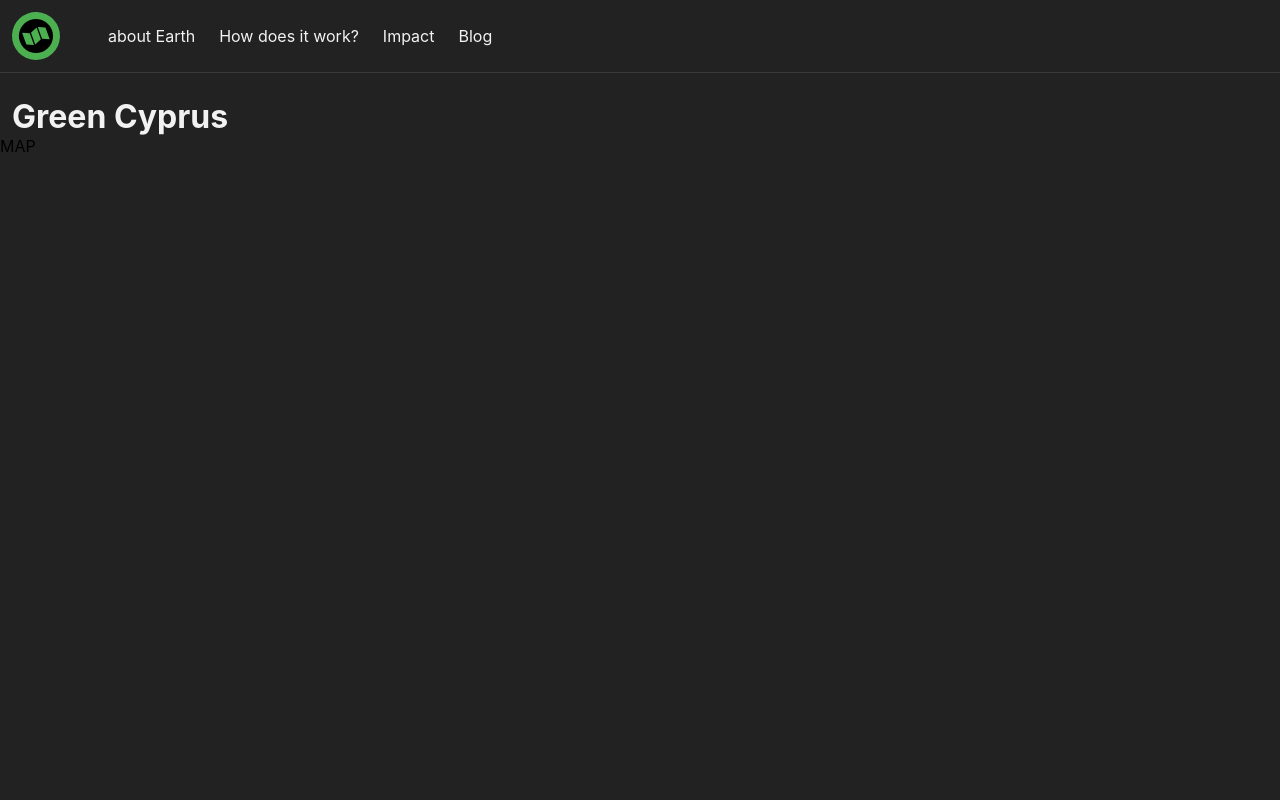
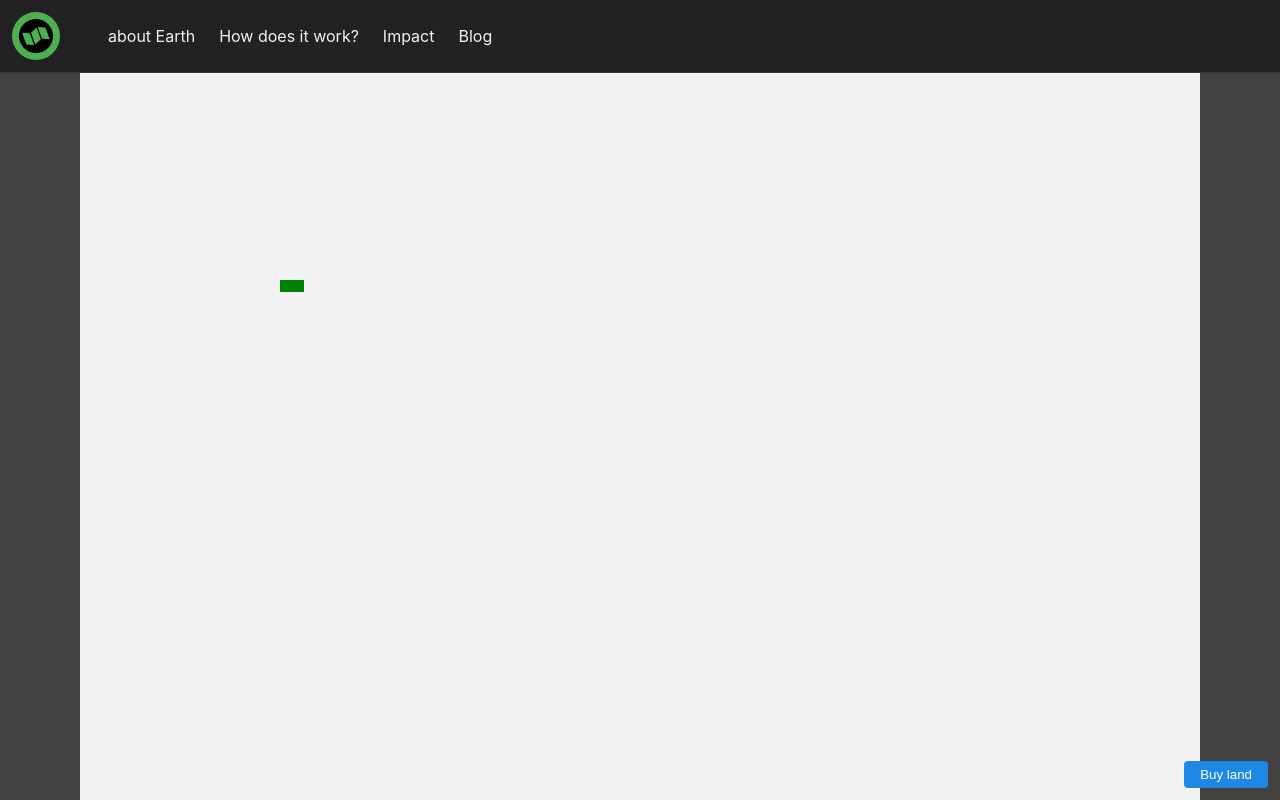
Before and after one commit to Courier-Britva/null, a React (Create React App) app: page / in a window 1280 px wide. Built offline with nearby package versions, Linux system fonts and the light colour scheme.

Commit message:
map fies

```diff
--- a/src/App.js
+++ b/src/App.js
@@ -6,9 +6,6 @@ function App() {
     <div className="App">
       <Header/>
       <div className="app__body">
-        <h1 className="app_title container">
-          Green Cyprus
-        </h1>
         <Map/>
       </div>
     </div>
--- a/src/components/header/header.css
+++ b/src/components/header/header.css
@@ -9,9 +9,12 @@
 
 .header{
     border-bottom: 1px solid #3A3A3A;
-    position: sticky;
     top: 0;
     padding: 12px 0;
+    background: #222;
+    z-index: 12;
+    position: absolute;
+    width: 100vw;
 }
 
 .header_list__link{
@@ -25,7 +28,7 @@
     content: "";
     position: absolute;
     width: 70%;
-    height: 6px;
+    height: 3px;
     border-radius: 200px;
     bottom: -3px;
     left: 0;
--- /dev/null
+++ b/src/components/map/map.css
@@ -0,0 +1,45 @@
+.map__container{
+    display: flex;
+    justify-content: flex-end;
+}
+
+.map__wrapper {
+    position: relative;
+    padding: 10px;
+  }
+
+
+.canvas_buy__button{
+    position: absolute;
+    bottom: 12px;
+    right: 12px;
+}
+
+.canvas__container{
+    position: relative;
+}
+
+.canvas__container {
+    width: 100vw;
+    height: 100vh;
+    overflow: hidden;
+    display: flex;
+    flex-direction: column;
+    align-items: center;
+    background-color: #424242;
+  }
+
+  .canvas {
+    display: block;
+    background-color: transparent;
+  }
+
+  .canvas_buy__button {
+    margin-top: 10px;
+    padding: 6px 16px;
+    background: #1e88e5;
+    color: white;
+    border: none;
+    border-radius: 4px;
+    cursor: pointer;
+  }
--- a/src/components/map/map.js
+++ b/src/components/map/map.js
@@ -1,12 +1,157 @@
-import Payment from "../payment/payment";
+import { useRef, useState, useEffect } from 'react'
+import './map.css'
+
+const CELL_SIZE = 5
+const WIDTH = 280
+const HEIGHT = 200
 
 function Map() {
+  const canvasRef = useRef(null)
+
+  const [occupiedZones, setOccupiedZones] = useState([
+    { x: 10, y: 10, w: 5, h: 4 },
+    { x: 50, y: 70, w: 6, h: 3 },
+  ])
+
+  const [isSelecting, setIsSelecting] = useState(false)
+  const [isBuyMode, setIsBuyMode] = useState(false)
+  const [selectionRect, setSelectionRect] = useState(null)
+
+  const [offset, setOffset] = useState({ x: 0, y: 0 })
+  const [zoom, setZoom] = useState(1)
+  const panStart = useRef(null)
+  const selectStart = useRef(null)
+
+  const draw = (ctx) => {
+    ctx.clearRect(0, 0, ctx.canvas.width, ctx.canvas.height)
+    ctx.save()
+    ctx.translate(offset.x, offset.y)
+    ctx.scale(zoom, zoom)
+
+    // Тёмный фон
+    ctx.fillStyle = '#424242'
+    ctx.fillRect(0, 0, ctx.canvas.width / zoom, ctx.canvas.height / zoom)
+
+    // Светлая область — рабочая зона
+    ctx.fillStyle = '#f2f2f2'
+    ctx.fillRect(0, 0, WIDTH * CELL_SIZE, HEIGHT * CELL_SIZE)
+
+    for (const zone of occupiedZones) {
+      ctx.fillStyle = 'green'
+      ctx.fillRect(zone.x * CELL_SIZE, zone.y * CELL_SIZE, zone.w * CELL_SIZE, zone.h * CELL_SIZE)
+    }
+
+    if (selectionRect) {
+      const { x, y, w, h } = selectionRect
+      ctx.fillStyle = 'rgba(0, 120, 255, 0.3)'
+      ctx.fillRect(x * CELL_SIZE, y * CELL_SIZE, w * CELL_SIZE, h * CELL_SIZE)
+      ctx.strokeStyle = 'blue'
+      ctx.lineWidth = 1
+      ctx.strokeRect(x * CELL_SIZE, y * CELL_SIZE, w * CELL_SIZE, h * CELL_SIZE)
+    }
+
+    ctx.restore()
+  }
+
+
+  useEffect(() => {
+    const canvas = canvasRef.current
+    const ctx = canvas.getContext('2d')
+    draw(ctx)
+  }, [occupiedZones, offset, zoom, selectionRect])
+
+  const screenToGrid = (x, y) => {
+    const rect = canvasRef.current.getBoundingClientRect()
+    const sx = (x - rect.left - offset.x) / zoom
+    const sy = (y - rect.top - offset.y) / zoom
+    return {
+      x: Math.floor(sx / CELL_SIZE),
+      y: Math.floor(sy / CELL_SIZE),
+    }
+  }
+
+  const handleMouseDown = (e) => {
+    if (e.button === 2) {
+      panStart.current = { x: e.clientX, y: e.clientY, ox: offset.x, oy: offset.y }
+    } else if (e.button === 0 && isBuyMode) {
+      const { x, y } = screenToGrid(e.clientX, e.clientY)
+      selectStart.current = { x, y }
+      setIsSelecting(true)
+    }
+  }
+
+  const handleMouseMove = (e) => {
+    if (panStart.current) {
+      const dx = e.clientX - panStart.current.x
+      const dy = e.clientY - panStart.current.y
+      setOffset({ x: panStart.current.ox + dx, y: panStart.current.oy + dy })
+    } else if (isSelecting && selectStart.current) {
+      const { x: x0, y: y0 } = selectStart.current
+      const { x: x1, y: y1 } = screenToGrid(e.clientX, e.clientY)
+      const x = Math.min(x0, x1)
+      const y = Math.min(y0, y1)
+      const w = Math.abs(x1 - x0) + 1
+      const h = Math.abs(y1 - y0) + 1
+      setSelectionRect({ x, y, w, h })
+    }
+  }
+
+  const handleMouseUp = () => {
+    panStart.current = null
+    if (isSelecting) {
+      setIsSelecting(false)
+    }
+  }
+
+  const handleWheel = (e) => {
+    e.preventDefault()
+    const factor = e.deltaY < 0 ? 1.1 : 0.9
+    setZoom(z => Math.max(0.3, Math.min(3, z * factor)))
+  }
+
+  const handleContextMenu = (e) => {
+    e.preventDefault()
+  }
+
+  const handleBuyClick = () => {
+    setIsBuyMode(true)
+    setSelectionRect(null)
+  }
+
+  const handlePay = () => {
+    if (selectionRect) {
+      setOccupiedZones(prev => [...prev, selectionRect])
+      setSelectionRect(null)
+      setIsBuyMode(false)
+    }
+  }
+
   return (
-    <>
-        MAP
-
-    </>
-  );
+    <div className='canvas__container'>
+      <canvas
+        ref={canvasRef}
+        width={WIDTH * CELL_SIZE}
+        height={HEIGHT * CELL_SIZE}
+        style={{ cursor: isBuyMode ? 'crosshair' : 'default', maxHeight: '100vh' }}
+        onMouseDown={handleMouseDown}
+        onMouseMove={handleMouseMove}
+        onMouseUp={handleMouseUp}
+        onContextMenu={handleContextMenu}
+        onWheel={handleWheel}
+        className='canvas'
+      />
+      <div style={{ marginTop: 10 }}>
+        {!isBuyMode && (
+          <button className='canvas_buy__button' onClick={handleBuyClick}>Buy land</button>
+        )}
+        {isBuyMode && (
+          <button className='canvas_buy__button'  onClick={handlePay} disabled={!selectionRect}>
+            Pay
+          </button>
+        )}
+      </div>
+    </div>
+  )
 }
 
-export default Map;
+export default Map
--- a/src/index.css
+++ b/src/index.css
@@ -6,6 +6,11 @@ body {
   -webkit-font-smoothing: antialiased;
   -moz-osx-font-smoothing: grayscale;
   background: #222;
+  overflow: hidden;
+}
+
+html{
+  overflow: hidden;
 }
 
 *{
@@ -14,10 +19,6 @@ body {
   padding: 0;
   text-decoration: none;
   list-style: none;
-}
-
-.app__body{
-  margin-top: 24px;
 }
 
 .container{
@@ -33,3 +34,6 @@ body {
 .App{
   position: relative;
 }
+
+.canvas{
+}
```
